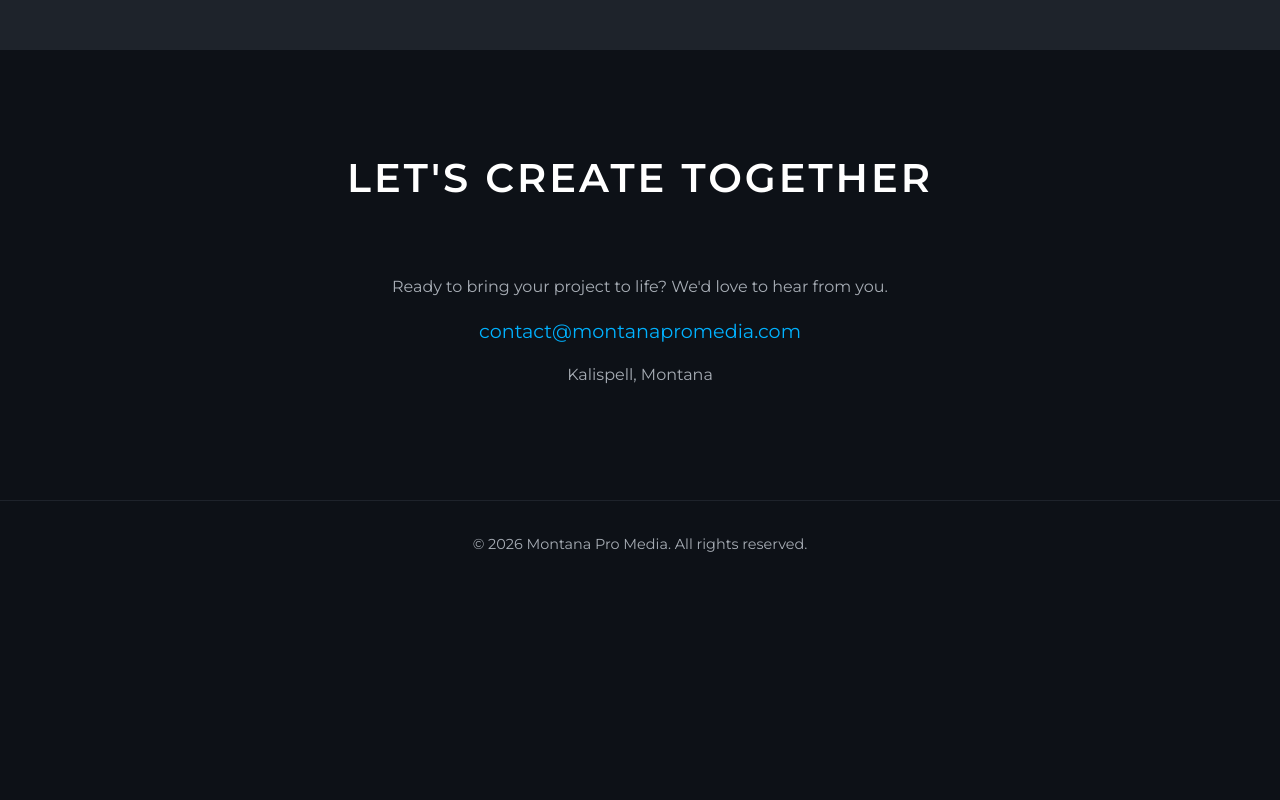
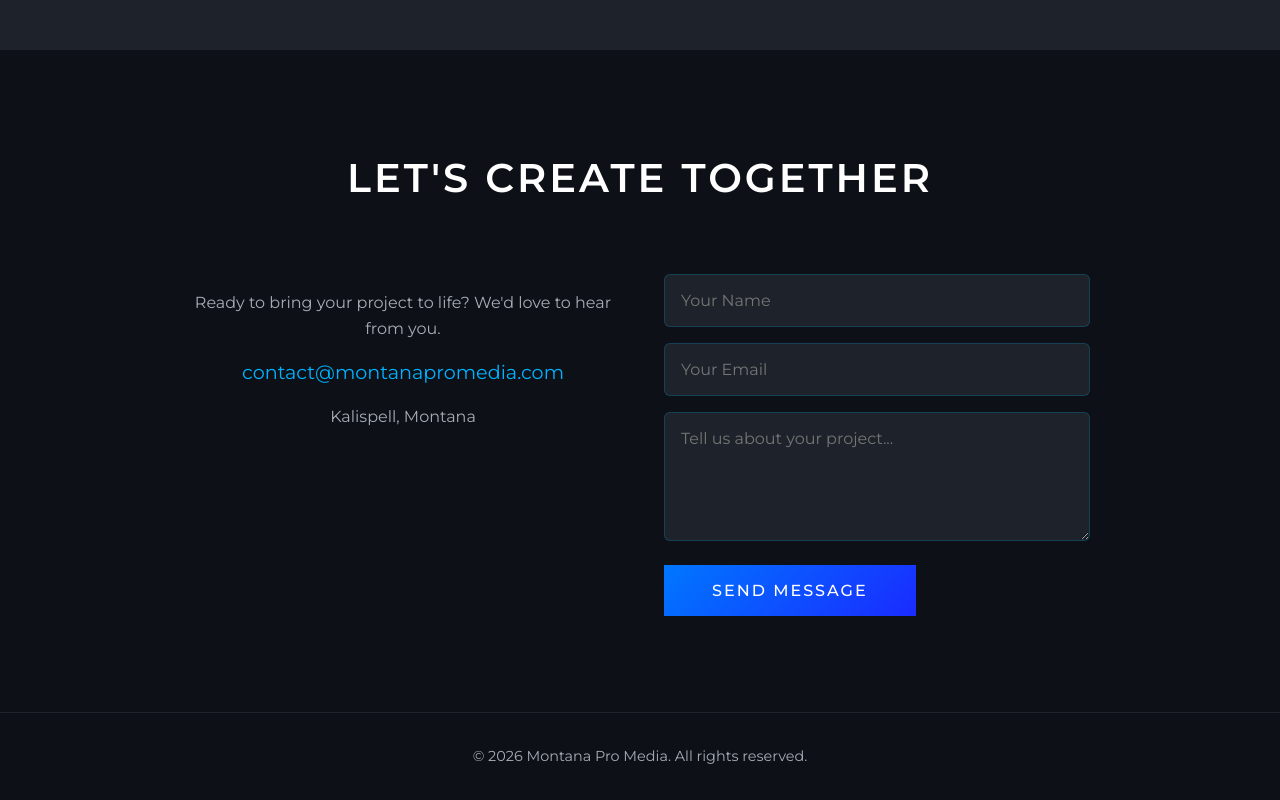
Before and after one commit to MelKPAX/montana-pro-media, a plain HTML site: page index.html in a window 1280 px wide. Shown: the part 1504-2304 px from the top of the page. Before the commit the page ends 2092 px from the top, so only its background shows below. Drawn offline with Linux system fonts and the light colour scheme.

Commit message:
Update index.html

```diff
--- a/index.html
+++ b/index.html
@@ -233,9 +233,16 @@
             text-align: center;
         }
 
+        .contact-container {
+            max-width: 900px;
+            margin: 0 auto;
+            display: grid;
+            grid-template-columns: 1fr 1fr;
+            gap: 3rem;
+            align-items: start;
+        }
+
         .contact-info {
-            max-width: 600px;
-            margin: 0 auto;
             color: var(--text-gray);
         }
 
@@ -252,6 +259,36 @@
 
         .email-link:hover {
             color: var(--white);
+        }
+
+        .contact-form {
+            display: flex;
+            flex-direction: column;
+            gap: 1rem;
+        }
+
+        .contact-form input,
+        .contact-form textarea {
+            background: var(--bg-card);
+            border: 1px solid rgba(0, 178, 255, 0.2);
+            color: var(--white);
+            padding: 1rem;
+            font-family: 'Montserrat', sans-serif;
+            font-size: 1rem;
+            border-radius: 6px;
+            transition: border-color 0.3s, box-shadow 0.3s;
+        }
+
+        .contact-form input:focus,
+        .contact-form textarea:focus {
+            outline: none;
+            border-color: var(--cyan);
+            box-shadow: 0 0 0 3px rgba(0, 178, 255, 0.15);
+        }
+
+        .contact-form button {
+            align-self: flex-start;
+            margin-top: 0.5rem;
         }
 
         /* Footer */
@@ -286,6 +323,14 @@
             nav ul {
                 gap: 1rem;
                 font-size: 0.9rem;
+            }
+
+            .contact-container {
+                grid-template-columns: 1fr;
+            }
+
+            .contact-form button {
+                width: 100%;
             }
         }
     </style>
@@ -350,12 +395,23 @@
 
     <section class="contact" id="contact">
         <h2 class="section-title">LET'S CREATE TOGETHER</h2>
+        <div class="contact-container">
             <div class="contact-info">
                 <p>Ready to bring your project to life? We'd love to hear from you.</p>
                 <p>
                     <a href="mailto:contact@montanapromedia.com" class="email-link">contact@montanapromedia.com</a>
                 </p>
                 <p>Kalispell, Montana</p>
+            </div>
+
+            <form class="contact-form" action="https://formspree.io/f/mlgzaygw" method="POST">
+                <input type="text" name="name" placeholder="Your Name" required>
+                <input type="email" name="email" placeholder="Your Email" required>
+                <textarea name="message" placeholder="Tell us about your project..." rows="5" required></textarea>
+                <!-- Honeypot field to block bots -->
+                <input type="text" name="_gotcha" style="display:none !important">
+                <button type="submit" class="cta-button">Send Message</button>
+            </form>
         </div>
     </section>
 
```
Lines whose indentation alone changed are shown as unchanged.
